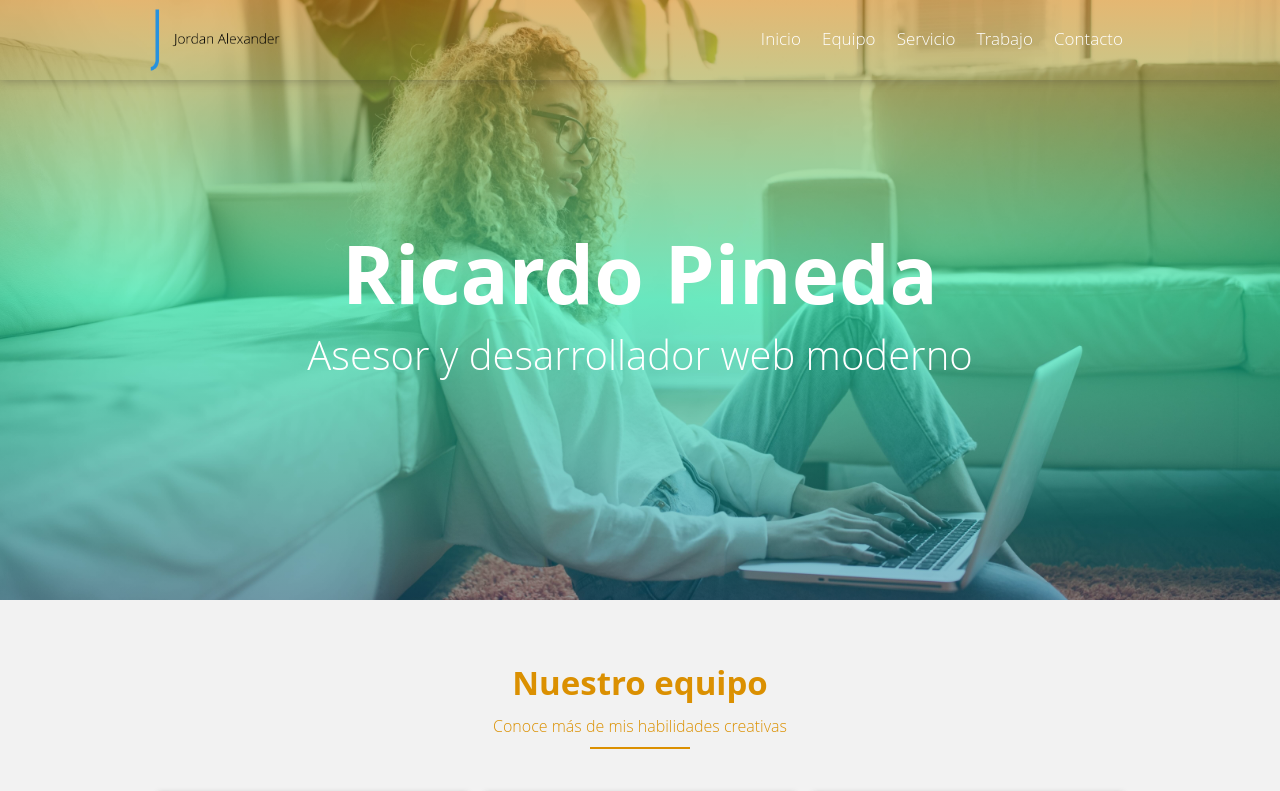
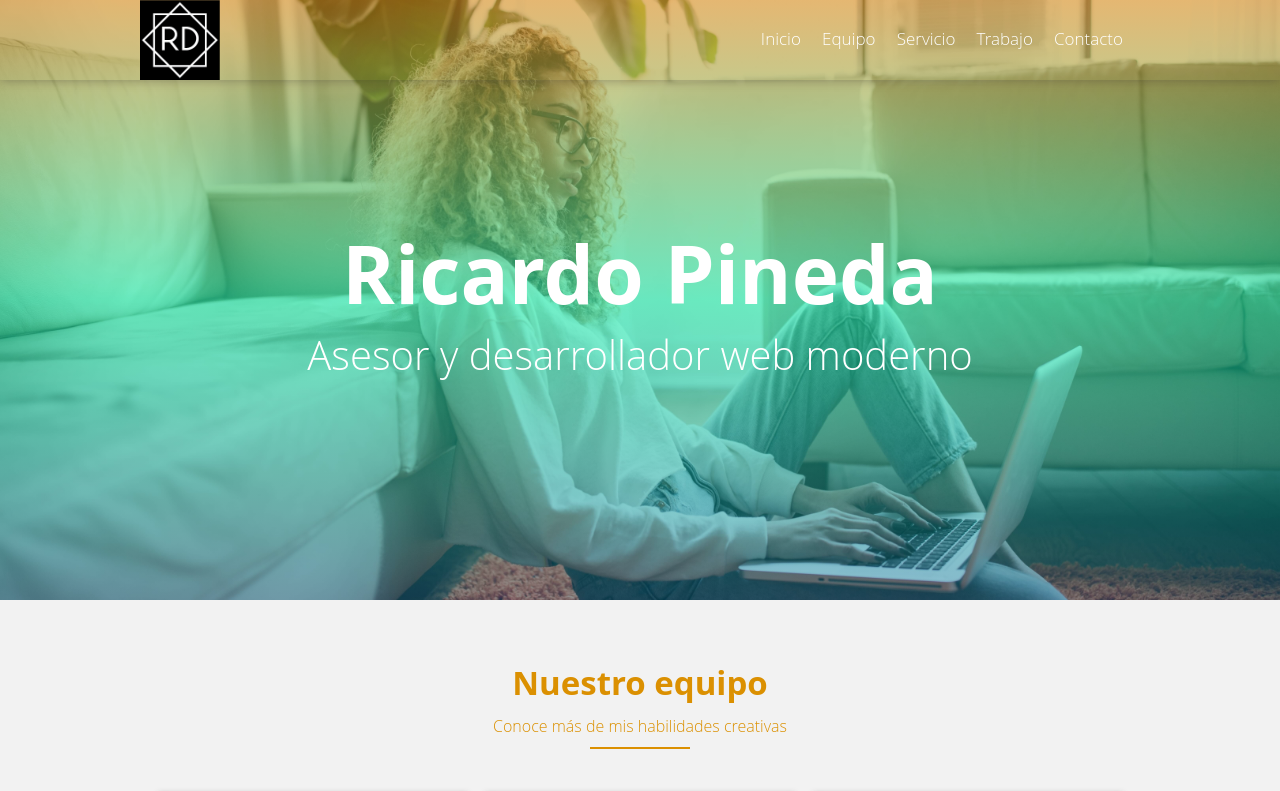
Before and after one commit to MarioRicardoPineda/portafolio-moderno, a plain HTML site: page docs/index.html in a window 1280 px wide. Shown: the top 791 px of the page. Drawn offline with Linux system fonts and the light colour scheme.

Commit message:
Cambio de logo

```diff
--- a/docs/index.html
+++ b/docs/index.html
@@ -9,7 +9,7 @@
     content="¿Necesitas asesoria sobre diseño y desarrollo web?, ¡llama ahora mismo! Para poder empezar el proyecto que te hará generar más dinero">
   <meta name="keywords" content="Desarrollo web, diseño web, JavaScript">
 
-  <link rel="shortcut icon" href="img/efectos.png" type="image/x-icon">
+  <link rel="shortcut icon" href="img/logo-small-negro_1@2x.png" type="image/x-icon">
   <title>Ricardo Pineda | Desarrollador Web</title>
 
   <!-- CDN - FontAwesome -->
@@ -36,7 +36,7 @@
       <div class="container-nav">
 
         <div class="logo">
-          <img src="img/logo.png" alt="Logotipo del sitio">
+          <img src="img/logo-small-negro_1@2x.png" alt="Logotipo del sitio">
         </div>
 
         <div class="enlaces" id="enlaces">
@@ -228,7 +228,7 @@
 
     <div class="footer container">
       <div class="marca-logo">
-        <img src="img/logo.png" alt="logotipo">
+        <img src="img/logo-small-negro_1@2x.png" alt="logotipo">
       </div>
 
       <div class="icons">
```
Also changed, not shown: docs/img/logo-small-negro_1@2x.png (added), docs/img/rd-logo-blanco@2x.png (added).
